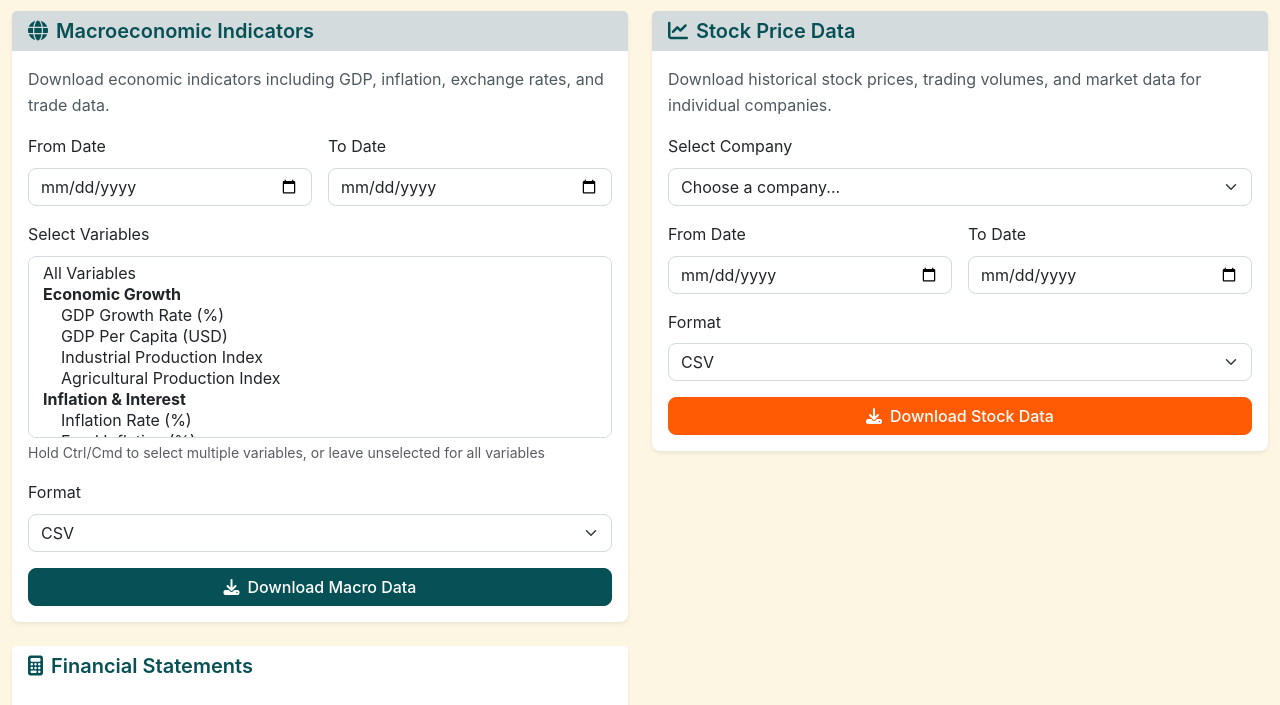
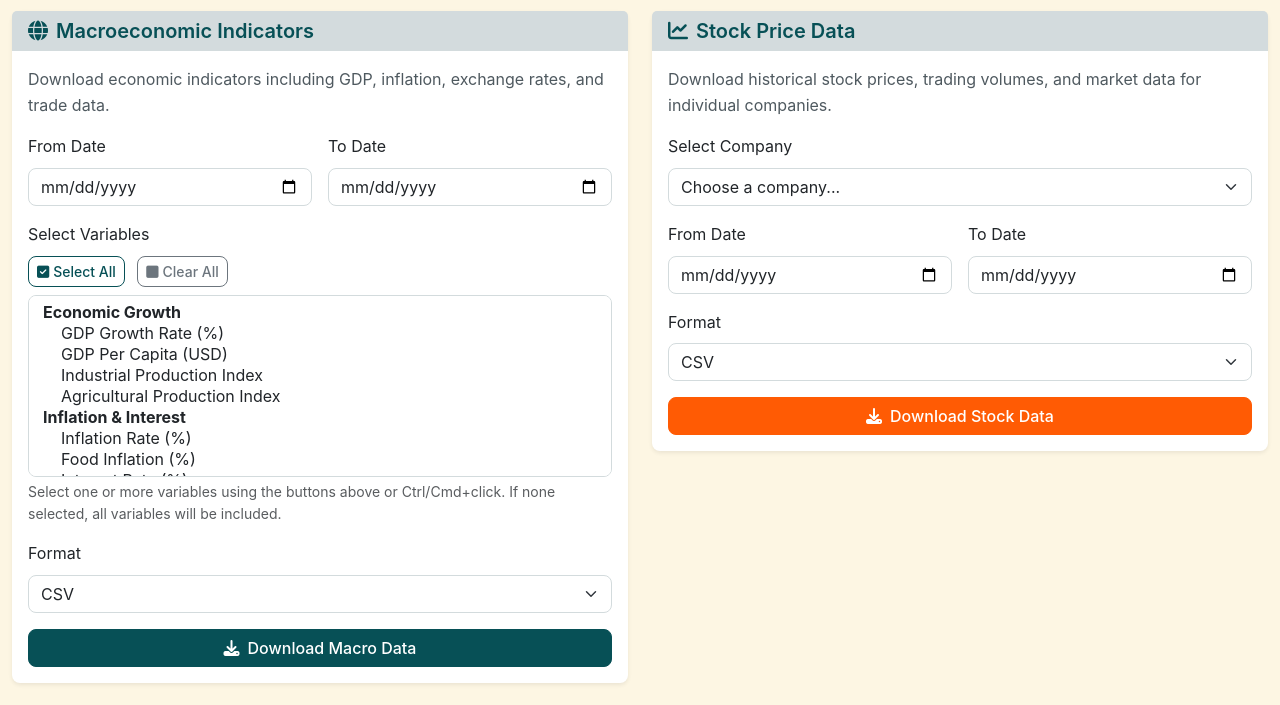
Before and after one commit to abela-21/ethiopia-financial-data, a Flask app: page /downloads in a window 1280 px wide. Shown: the part 1063-1768 px from the top of the page. Run offline with Flask 3, Linux system fonts and the light colour scheme; data that the repository does not hold is empty; some libraries are stand-ins or nearby versions.

Commit message:
Improve file downloading and allow multiple macroeconomic variable selection
Refactors file download to use iframe for reliability and adds multi-select functionality to macro variable selection in downloads.html and downloads.js.

Replit-Commit-Author: Agent
Replit-Commit-Session-Id: d90c0c0e-a632-408f-8798-0d23c952e810
Replit-Commit-Screenshot-Url: https://storage.googleapis.com/screenshot-production-us-central1/2f368adc-7e52-4124-b315-06ff67783e08/f715c0f1-e464-4540-938a-46c0a8ace2ff.jpg

```diff
--- a/static/js/downloads.js
+++ b/static/js/downloads.js
@@ -149,49 +149,46 @@ function downloadFile(url, dataType) {
     button.innerHTML = '<i class="fas fa-spinner fa-spin me-2"></i>Downloading...';
     button.disabled = true;
 
-    // Create a temporary link element to trigger download
-    const link = document.createElement('a');
-    link.href = url;
-    link.style.display = 'none';
-    document.body.appendChild(link);
+    // Use direct window.location for more reliable file downloads
+    try {
+        // Create hidden iframe for download to avoid page navigation
+        const iframe = document.createElement('iframe');
+        iframe.style.display = 'none';
+        iframe.src = url;
+        document.body.appendChild(iframe);
 
-    // Handle the download
-    fetch(url)
-        .then(response => {
-            if (!response.ok) {
-                throw new Error(`HTTP error! status: ${response.status}`);
-            }
+        // Remove iframe after download starts
+        setTimeout(() => {
+            document.body.removeChild(iframe);
+        }, 2000);
 
-            // Extract filename from response headers
-            const contentDisposition = response.headers.get('content-disposition');
-            let filename = `${dataType}.csv`;
-            if (contentDisposition) {
-                const match = contentDisposition.match(/filename[^;=\n]*=((['"]).*?\2|[^;\n]*)/);
-                if (match) {
-                    filename = match[1].replace(/['"]/g, '');
-                }
-            }
-
-            return response.blob().then(blob => ({ blob, filename }));
-        })
-        .then(({ blob, filename }) => {
-            // Create object URL and trigger download
-            const downloadUrl = window.URL.createObjectURL(blob);
-            link.href = downloadUrl;
-            link.download = filename;
-            link.click();
-
-            // Cleanup
-            window.URL.revokeObjectURL(downloadUrl);
-            document.body.removeChild(link);
-        })
-        .catch(error => {
-            console.error('Download error:', error);
-            alert('Download failed. Please try again.');
-        })
-        .finally(() => {
-            // Reset button
+        // Reset button after brief delay
+        setTimeout(() => {
             button.innerHTML = originalText;
             button.disabled = false;
-        });
+        }, 1500);
+
+    } catch (error) {
+        console.error('Download error:', error);
+        alert('Download failed. Please try again.');
+
+        // Reset button on error
+        button.innerHTML = originalText;
+        button.disabled = false;
+    }
 }
+
+// Macro variables selection helper functions
+function selectAllMacroVariables() {
+    const select = document.getElementById('macroVariables');
+    for (let option of select.options) {
+        option.selected = true;
+    }
+}
+
+function clearAllMacroVariables() {
+    const select = document.getElementById('macroVariables');
+    for (let option of select.options) {
+        option.selected = false;
+    }
+}
--- a/templates/downloads.html
+++ b/templates/downloads.html
@@ -218,8 +218,15 @@
 
                                 <div class="mb-3">
                                     <label for="macroVariables" class="form-label">Select Variables</label>
+                                    <div class="mb-2">
+                                        <button type="button" class="btn btn-outline-primary btn-sm me-2" onclick="selectAllMacroVariables()">
+                                            <i class="fas fa-check-square me-1"></i>Select All
+                                        </button>
+                                        <button type="button" class="btn btn-outline-secondary btn-sm" onclick="clearAllMacroVariables()">
+                                            <i class="fas fa-square me-1"></i>Clear All
+                                        </button>
+                                    </div>
                                     <select class="form-select" id="macroVariables" name="variables" multiple size="8">
-                                        <option value="">All Variables</option>
                                         <optgroup label="Economic Growth">
                                             <option value="gdp_growth">GDP Growth Rate (%)</option>
                                             <option value="gdp_per_capita">GDP Per Capita (USD)</option>
@@ -264,7 +271,7 @@
                                             <option value="oil_price">Oil Price (USD/barrel)</option>
                                         </optgroup>
                                     </select>
-                                    <div class="form-text">Hold Ctrl/Cmd to select multiple variables, or leave unselected for all variables</div>
+                                    <div class="form-text">Select one or more variables using the buttons above or Ctrl/Cmd+click. If none selected, all variables will be included.</div>
                                 </div>
 
                                 <div class="mb-3">
```
